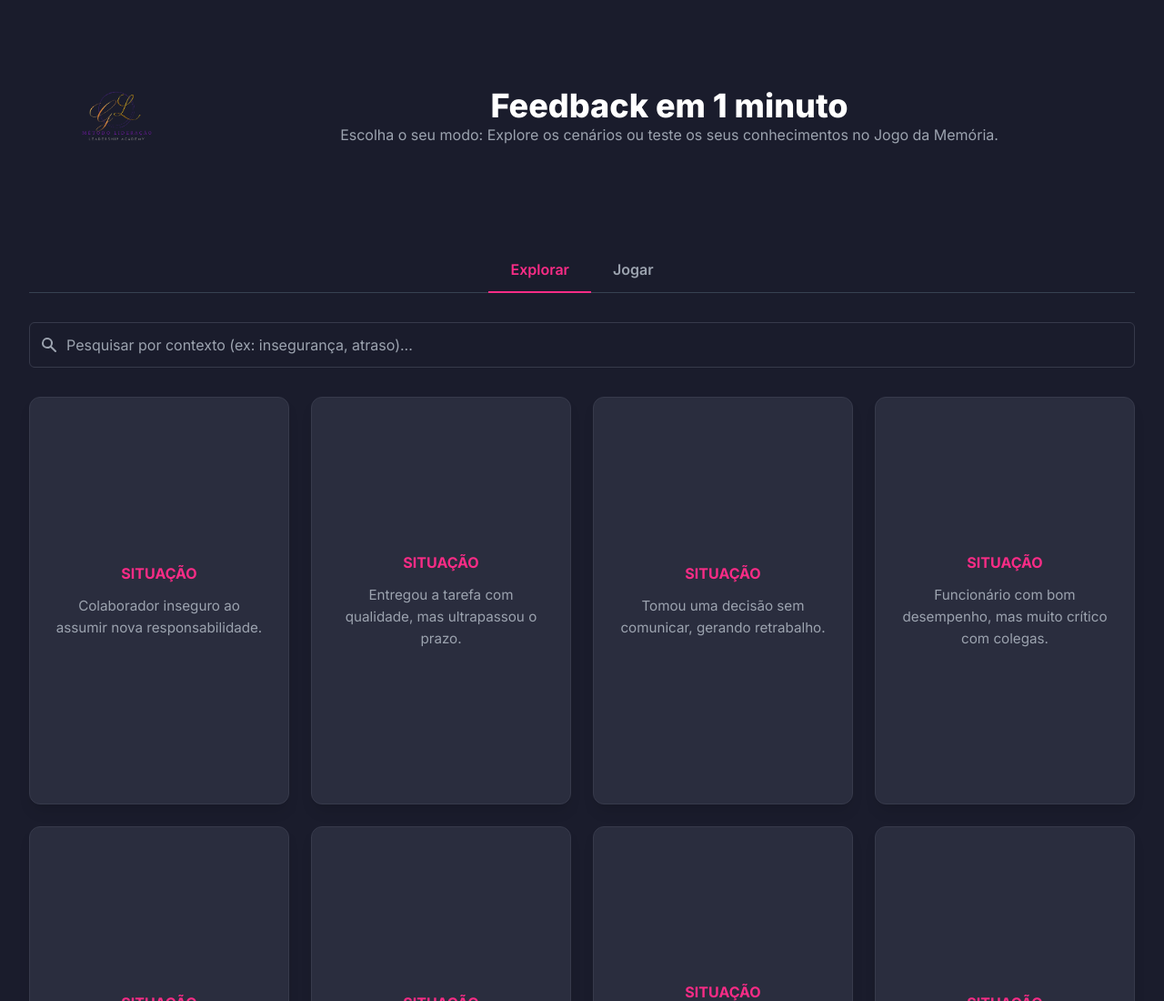
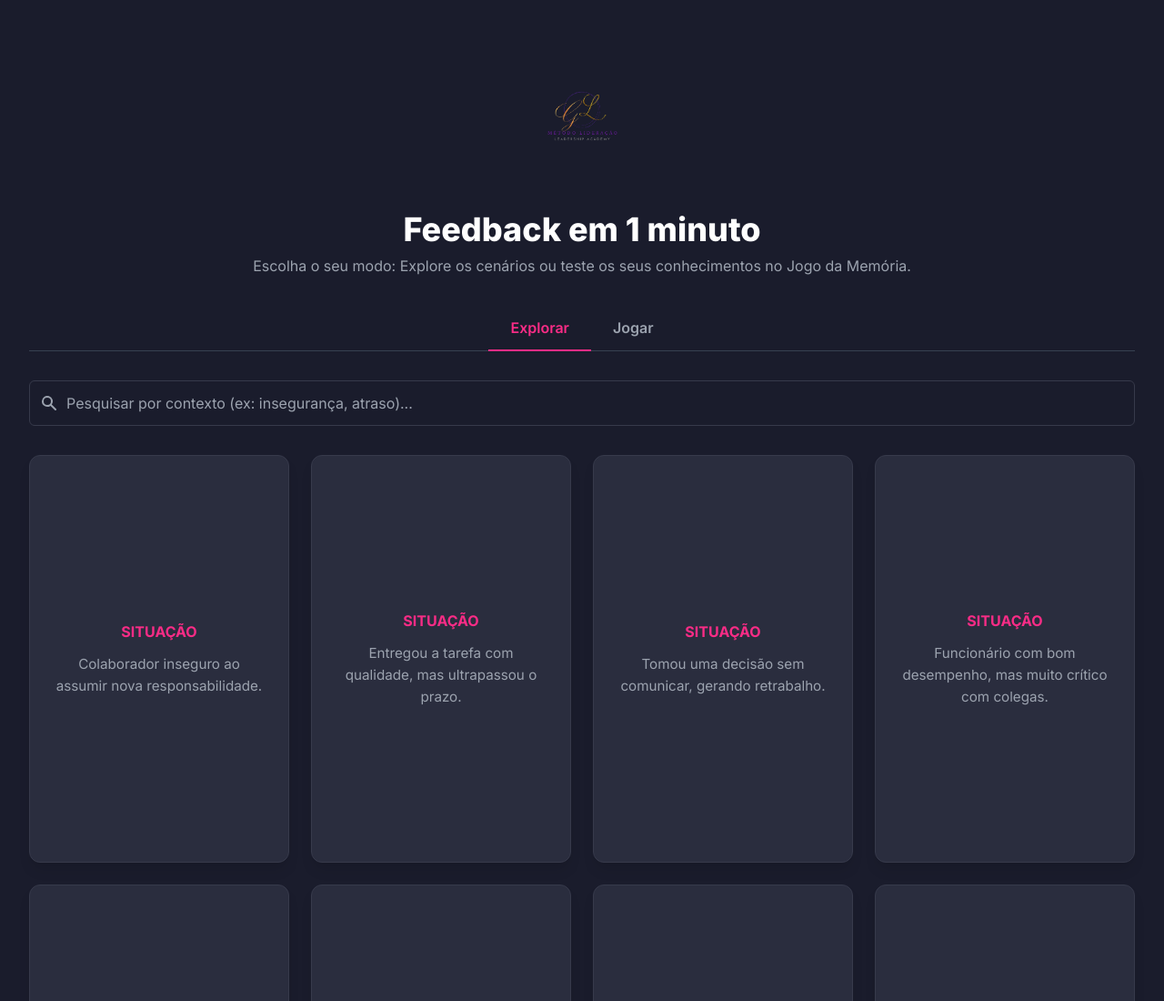
Before and after one commit to Lhuchy/Feedbackapp, a plain HTML site: page index.html in a window 1280 px wide. Shown: the top 1100 px of the page at 91% size. Drawn offline with nearby package versions, Linux system fonts and the light colour scheme.

Commit message:
Update index.html

```diff
--- a/index.html
+++ b/index.html
@@ -278,13 +278,12 @@
 </head>
 <body class="p-4 sm:p-8">
 
-    <div class="max-w-7xl mx-auto flex items-center justify-start mb-12">
-        <img src="logoGL.png" alt="Logo Método Lideração" class="h-48">
-        <div class="text-center flex-grow">
-            <h1 class="text-3xl sm:text-4xl font-extrabold text-white">Feedback em 1 minuto</h1>
-            <p class="text-gray-400">Escolha o seu modo: Explore os cenários ou teste os seus conhecimentos no Jogo da Memória.</p>
-        </div>
+    <div class="max-w-7xl mx-auto text-center mb-8">
+        <img src="logoGL.png" alt="Logo Método Lideração" class="h-48 mx-auto mb-2">
+        <h1 class="text-3xl sm:text-4xl font-extrabold text-white">Feedback em 1 minuto</h1>
+        <p class="text-gray-400 mt-2">Escolha o seu modo: Explore os cenários ou teste os seus conhecimentos no Jogo da Memória.</p>
     </div>
+
     <!-- Abas -->
     <div class="max-w-7xl mx-auto border-b border-gray-700 mb-8">
         <div class="flex justify-center -mb-px">
```
